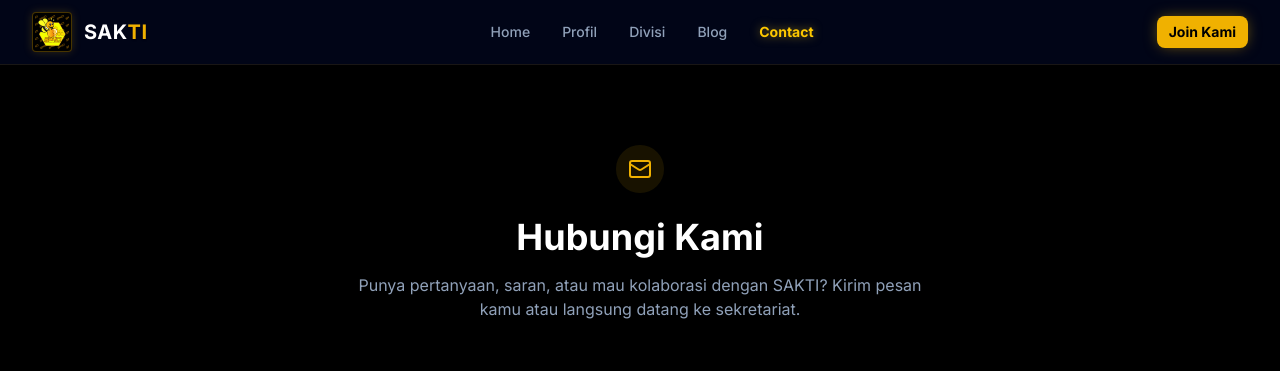
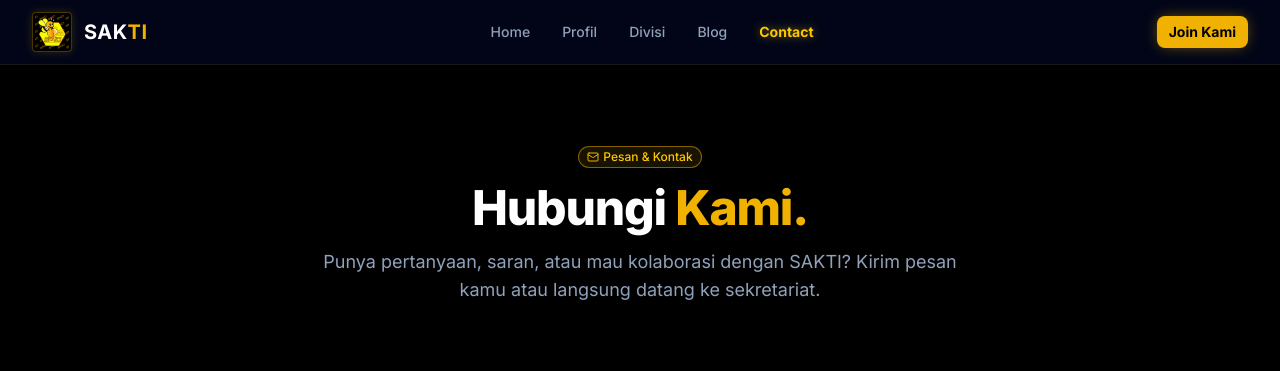
Before and after one commit to ekasaputra-cyber/sakti-asia-vercel, a Next.js app: page /contact in a window 1280 px wide. Shown: the top 371 px of the page. Built offline with nearby package versions, Linux system fonts and the light colour scheme.

Commit message:
menerapkan backend isi konten

```diff
--- a/app/contact/page.tsx
+++ b/app/contact/page.tsx
@@ -1,6 +1,7 @@
 "use client";
 
 import { useState } from "react";
+import { Badge } from "@/components/ui/badge";
 import { Button } from "@/components/ui/button";
 import { Input } from "@/components/ui/input";
 import {
@@ -59,13 +60,17 @@ export default function ContactPage() {
       {/* --- HERO --- */}
       <section className="py-20 border-b border-slate-900 text-center">
         <div className="container px-4">
-          <div className="inline-flex items-center justify-center h-12 w-12 rounded-full bg-yellow-500/10 mb-6">
+          <Badge
+            variant="outline"
+            className="mb-4 border-yellow-500/50 text-yellow-400 bg-yellow-500/10"
+          >
             <Mail className="h-6 w-6 text-yellow-500" />
-          </div>
-          <h1 className="text-3xl md:text-4xl font-bold mb-4">
-            Hubungi Kami
+            Pesan & Kontak
+          </Badge>
+          <h1 className="text-4xl md:text-5xl font-extrabold tracking-tight mb-4">
+            Hubungi <span className="text-yellow-500">Kami.</span>
           </h1>
-          <p className="text-slate-400 max-w-xl mx-auto">
+          <p className="text-slate-400 text-lg max-w-2xl mx-auto">
             Punya pertanyaan, saran, atau mau kolaborasi dengan SAKTI? Kirim
             pesan kamu atau langsung datang ke sekretariat.
           </p>
--- a/app/pendaftaran/page.tsx
+++ b/app/pendaftaran/page.tsx
@@ -141,20 +141,15 @@ export default function PendaftaranPage() {
                 <div className="container px-4 relative z-10">
                     <Badge
                         variant="outline"
-                        className="mb-4 border-yellow-500/50 text-yellow-400 bg-yellow-500/10"
-                    >
+                        className="mb-4 border-yellow-500/50 text-yellow-400 bg-yellow-500/10">
+                        <UserPlus className="h-6 w-6 text-yellow-500" />
                         Open Recruitment 2026
                     </Badge>
-                    <div className="inline-flex items-center justify-center h-12 w-12 rounded-full bg-yellow-500/10 mb-6 mx-auto">
-                        <UserPlus className="h-6 w-6 text-yellow-500" />
-                    </div>
-                    <h1 className="text-3xl md:text-4xl font-bold mb-4">
-                        Gabung Bersama SAKTI
+                    <h1 className="text-4xl md:text-5xl font-extrabold tracking-tight mb-4">
+                        Gabung Bersama <span className="text-yellow-500">SAKTI</span>
                     </h1>
                     <p className="text-slate-400 max-w-xl mx-auto">
                         Isi formulir di bawah ini untuk mendaftar jadi bagian dari Hive.
-                        Nggak perlu jago coding dulu — yang penting mau belajar dan
-                        berkembang bareng.
                     </p>
                 </div>
             </section>
```
